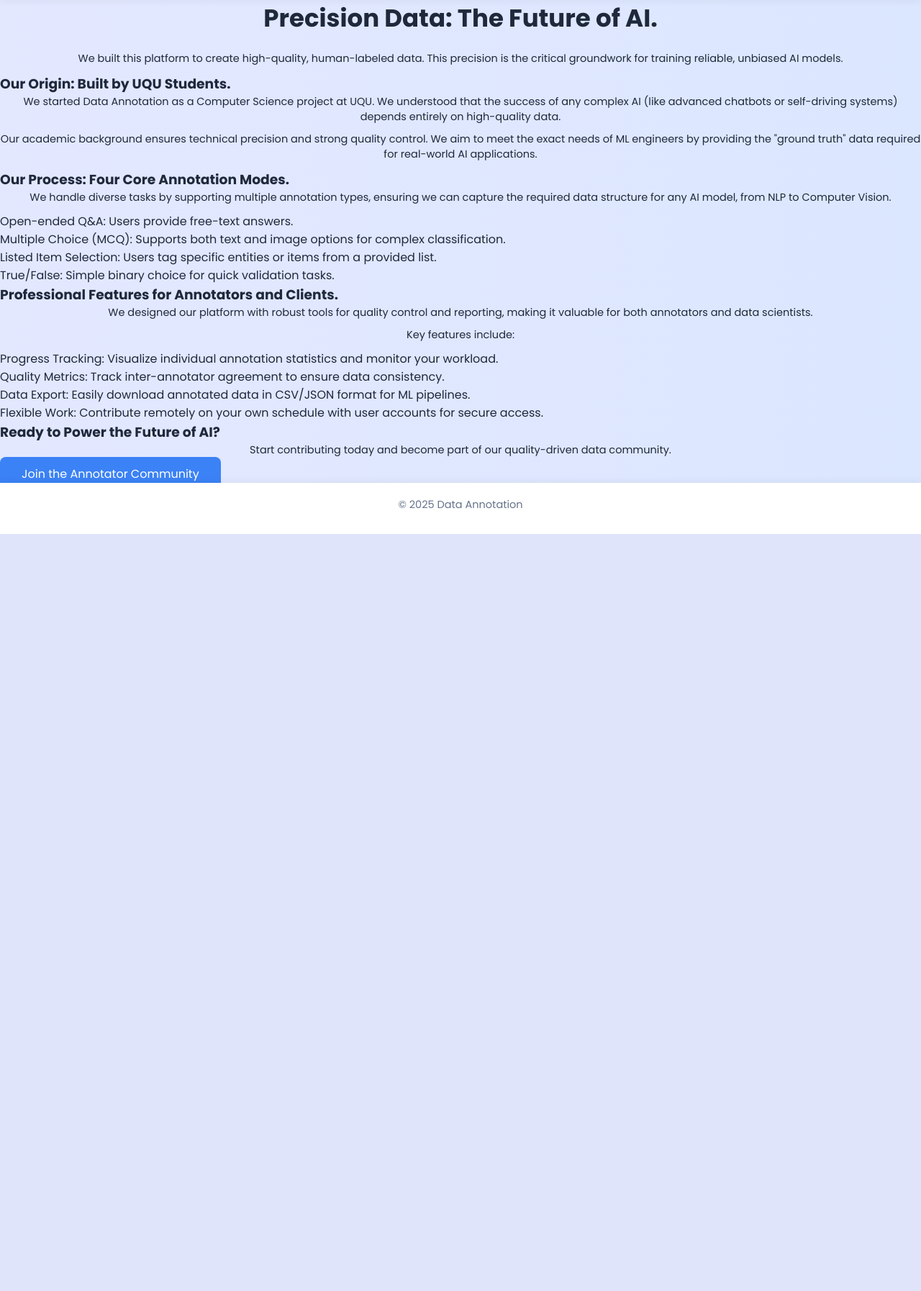
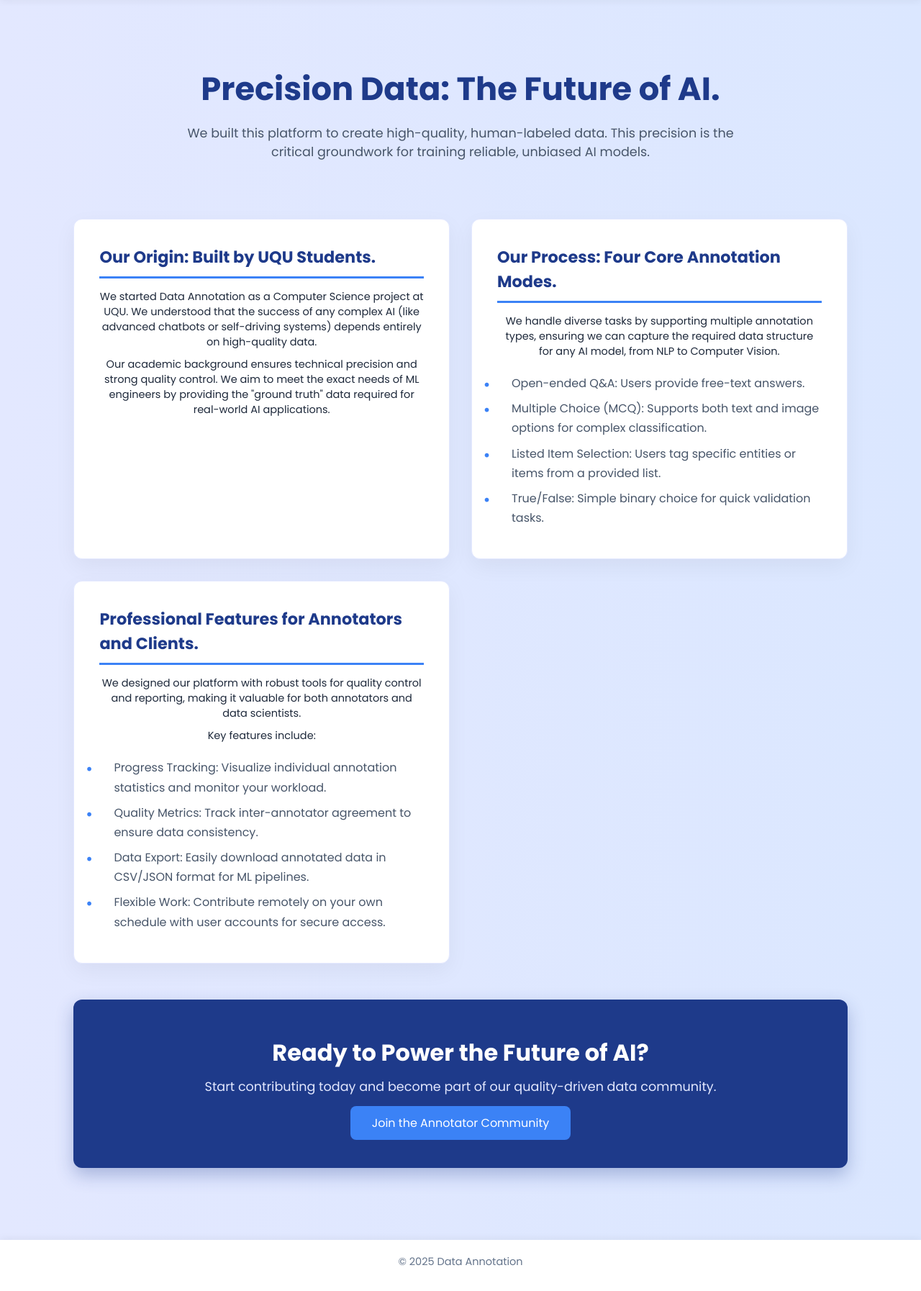
Before and after one commit to AmrBinMohmmad/Turath, a PHP site: page /about.html in a window 1280 px wide. Shown: the part 74-1868 px from the top of the page at 72% size. Before the commit the page ends 816 px from the top, so only its background shows below. Run offline with PHP 8.4, Linux system fonts and the light colour scheme.

Commit message:
Update style.css

```diff
--- a/style.css
+++ b/style.css
@@ -307,3 +307,125 @@ footer {
   align-items: center;
   padding: 20px;
 }
+.about-page-main {
+    flex: 1;
+    padding: 60px 8%;
+    max-width: 1400px;
+    margin: 0 auto;
+}
+.about-hero {
+    text-align: center;
+    padding: 30px 0 60px;
+    margin-bottom: 20px;
+    border-bottom: none;
+}
+
+.about-hero h2 {
+    font-size: 2.8rem;
+    color: #1e3a8a;
+    margin-bottom: 15px;
+    font-weight: 700;
+}
+.about-hero p {
+    font-size: 1.1rem;
+    color: #475569;
+    max-width: 800px;
+    margin: 0 auto;
+}
+.content-section {
+    display: grid;
+    grid-template-columns: repeat(auto-fit, minmax(350px, 1fr));
+    gap: 30px;
+    margin-bottom: 50px;
+}
+
+.section-block {
+    background: white;
+    padding: 35px;
+    border-radius: 12px;
+    box-shadow: 0 10px 30px rgba(0, 0, 0, 0.05);
+    border: 1px solid #e3e8ff;
+    transition: all 0.4s cubic-bezier(0.25, 0.8, 0.25, 1);
+    height: 100%;
+}
+.section-block:hover {
+    transform: translateY(-8px);
+    box-shadow: 0 15px 35px rgba(0, 0, 0, 0.1);
+}
+.section-block h3 {
+    font-size: 1.4rem;
+    color: #1e3a8a;
+    margin-bottom: 15px;
+    border-left: none;
+    border-bottom: 3px solid #3b82f6;
+    padding-bottom: 10px;
+    padding-left: 0;
+}
+.section-block ul {
+    list-style: none;
+    margin-left: 0;
+    color: #475569;
+    line-height: 1.7;
+    padding-top: 10px;
+}
+.section-block ul li {
+    padding-left: 20px;
+    position: relative;
+    margin-bottom: 8px;
+}
+.section-block ul li::before {
+    content: "•";
+    color: #3b82f6;
+    font-weight: bold;
+    display: inline-block;
+    width: 1em;
+    margin-left: -1em;
+    font-size: 1.2rem;
+    position: absolute;
+    left: 0;
+    top: 0;
+}
+.cta-section {
+    background: #1e3a8a;
+    text-align: center;
+    padding: 50px;
+    border-radius: 12px;
+    margin-top: 50px;
+    margin-bottom: 40px;
+    box-shadow: 0 10px 25px rgba(30, 58, 138, 0.3);
+}
+.cta-section h3 {
+    color: white;
+    font-size: 2rem;
+    margin-bottom: 10px;
+}
+.cta-section p {
+    color: #e3e8ff;
+    font-size: 1.1rem;
+    margin-bottom: 25px;
+}
+.cta-section .btn {
+    background: #3b82f6;
+    color: white;
+    border-radius: 8px;
+}
+.cta-section .btn:hover {
+    background: #7494ec;
+    transform: translateY(-2px);
+}
+@media (max-width: 1024px) {
+    .content-section {
+        grid-template-columns: 1fr;
+    }
+}
+@media (max-width: 768px) {
+     .about-page-main {
+        padding: 20px 5%;
+    }
+    .about-hero h2 {
+        font-size: 2.2rem;
+    }
+    .cta-section {
+        padding: 30px;
+    }
+}
```
